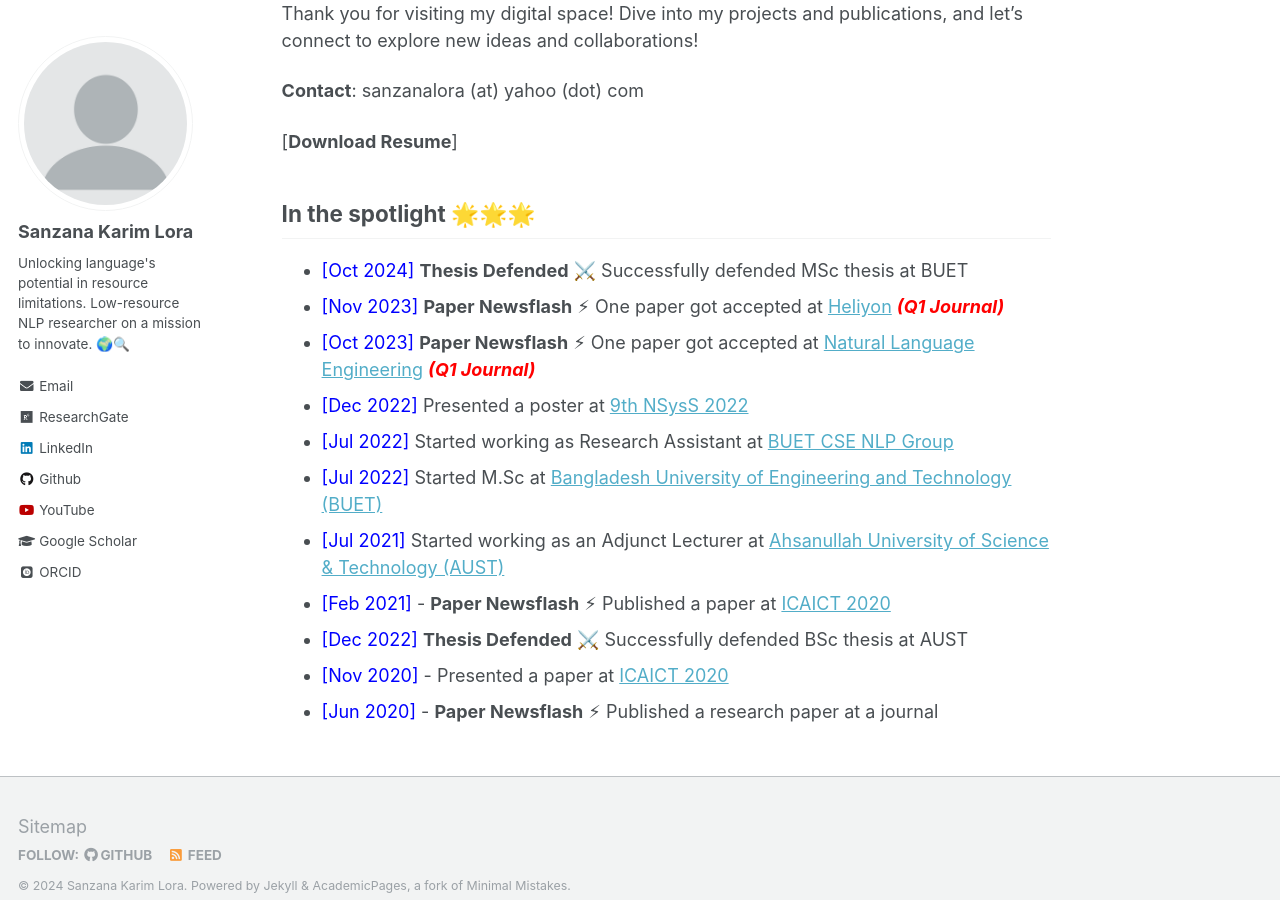
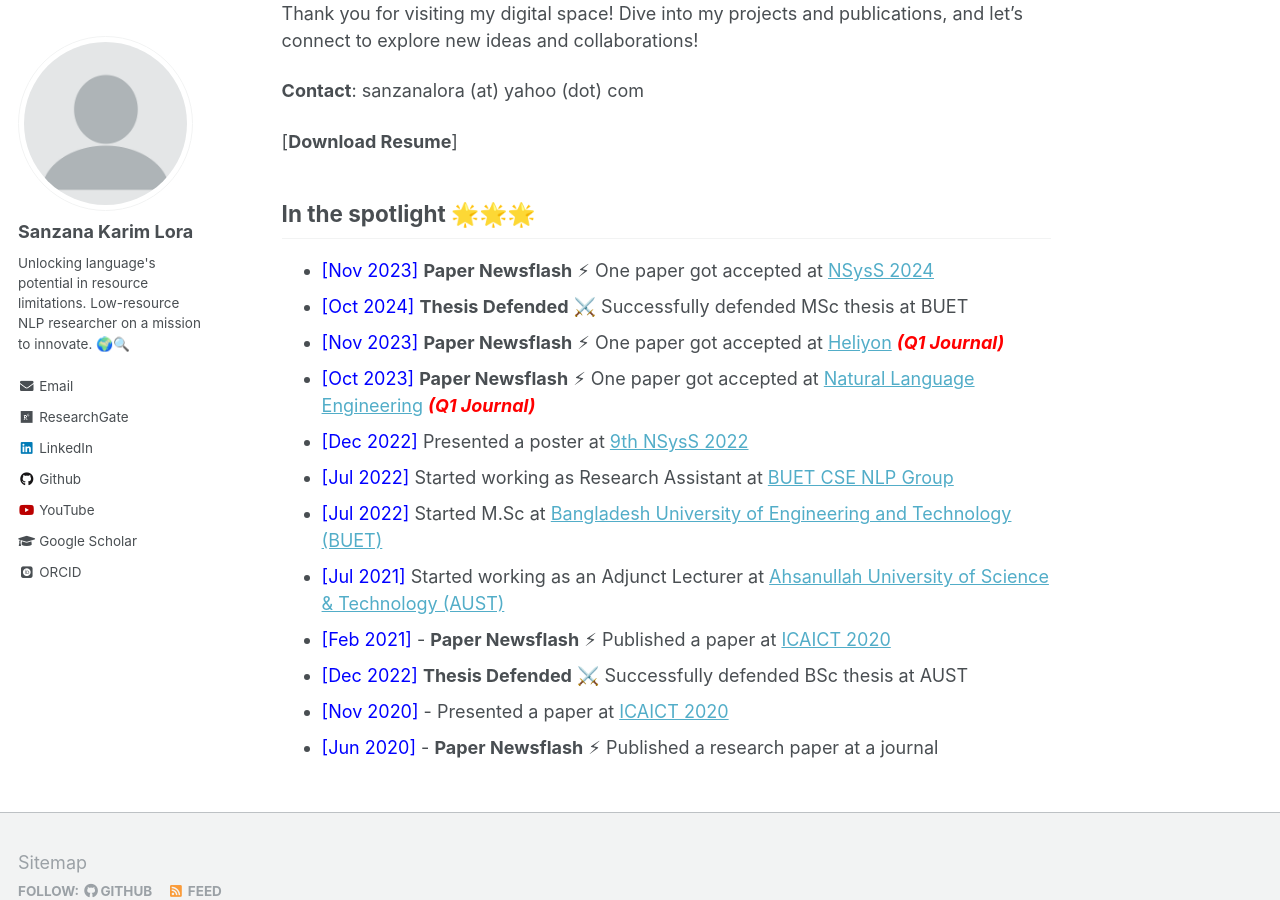
Before and after one commit to sanzanalora/sanzanalora.github.io, a Jekyll site: the page built from _pages/about.md, in a window 1280 px wide and 900 px high, scrolled down 504 px. Built offline with Jekyll 4.4.1, drawn with Linux system fonts in a browser that asks for light colours; some web fonts are replaced.

Commit message:
Update about.md

```diff
--- a/_pages/about.md
+++ b/_pages/about.md
@@ -20,7 +20,7 @@ Thank you for visiting my digital space! Dive into my projects and publications,
 
 
 ## In the spotlight 🌟🌟🌟
-
+- <span style="color:Blue"> [Nov 2023] </span>  **Paper Newsflash** ⚡ One paper got accepted at [NSysS 2024](https://cse.buet.ac.bd/nsyss2024/)
 - <span style="color:Blue"> [Oct 2024] </span> **Thesis Defended** ⚔️ Successfully defended MSc thesis at BUET
 - <span style="color:Blue"> [Nov 2023] </span>  **Paper Newsflash** ⚡ One paper got accepted at [Heliyon](https://www.cell.com/heliyon/home)   ***<font color="red"> (Q1 Journal) </font>***
 - <span style="color:Blue"> [Oct 2023] </span>  **Paper Newsflash** ⚡ One paper got accepted at [Natural Language Engineering](https://www.cambridge.org/core/journals/natural-language-engineering)  ***<font color="red"> (Q1 Journal) </font>***
```
